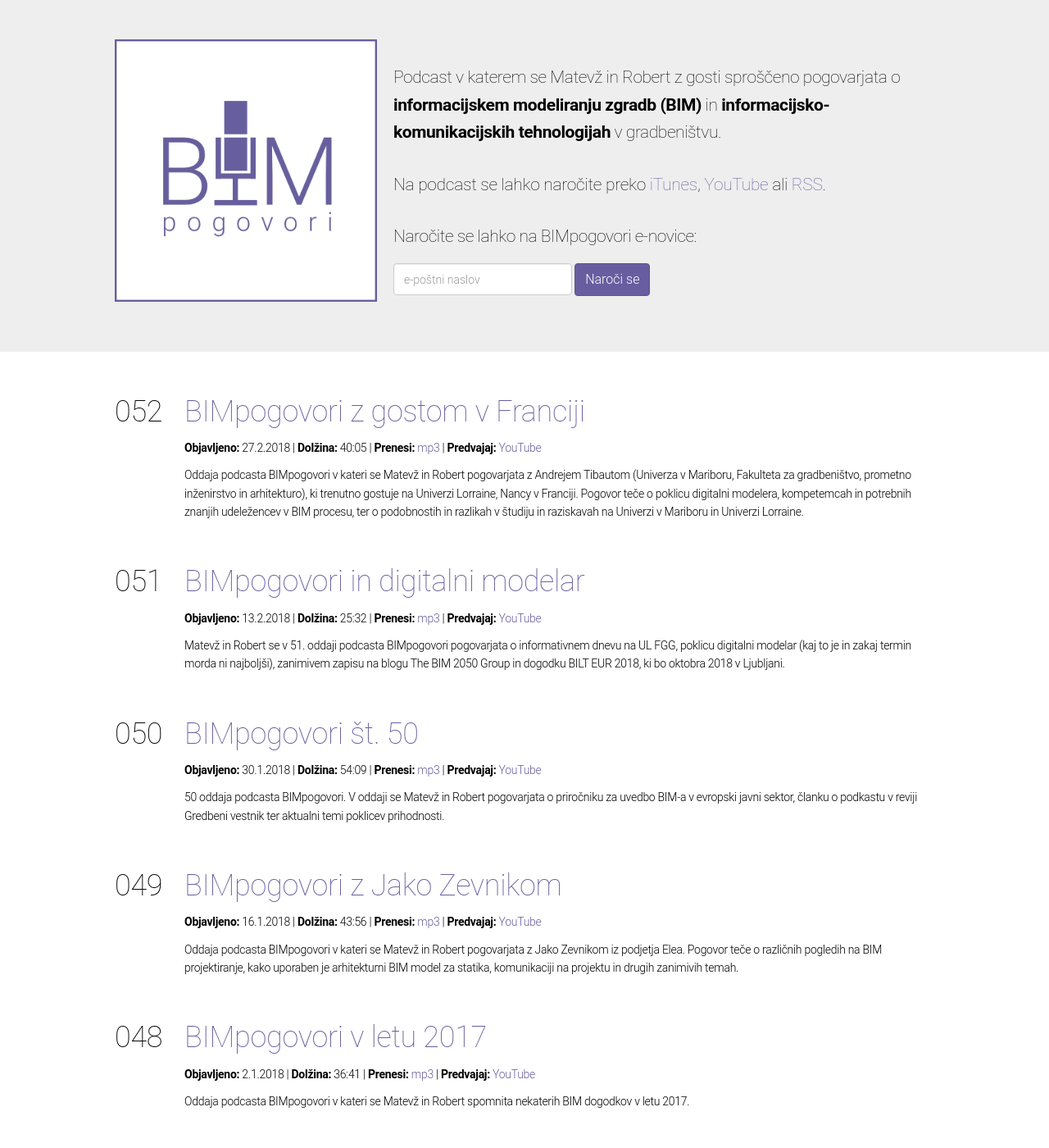
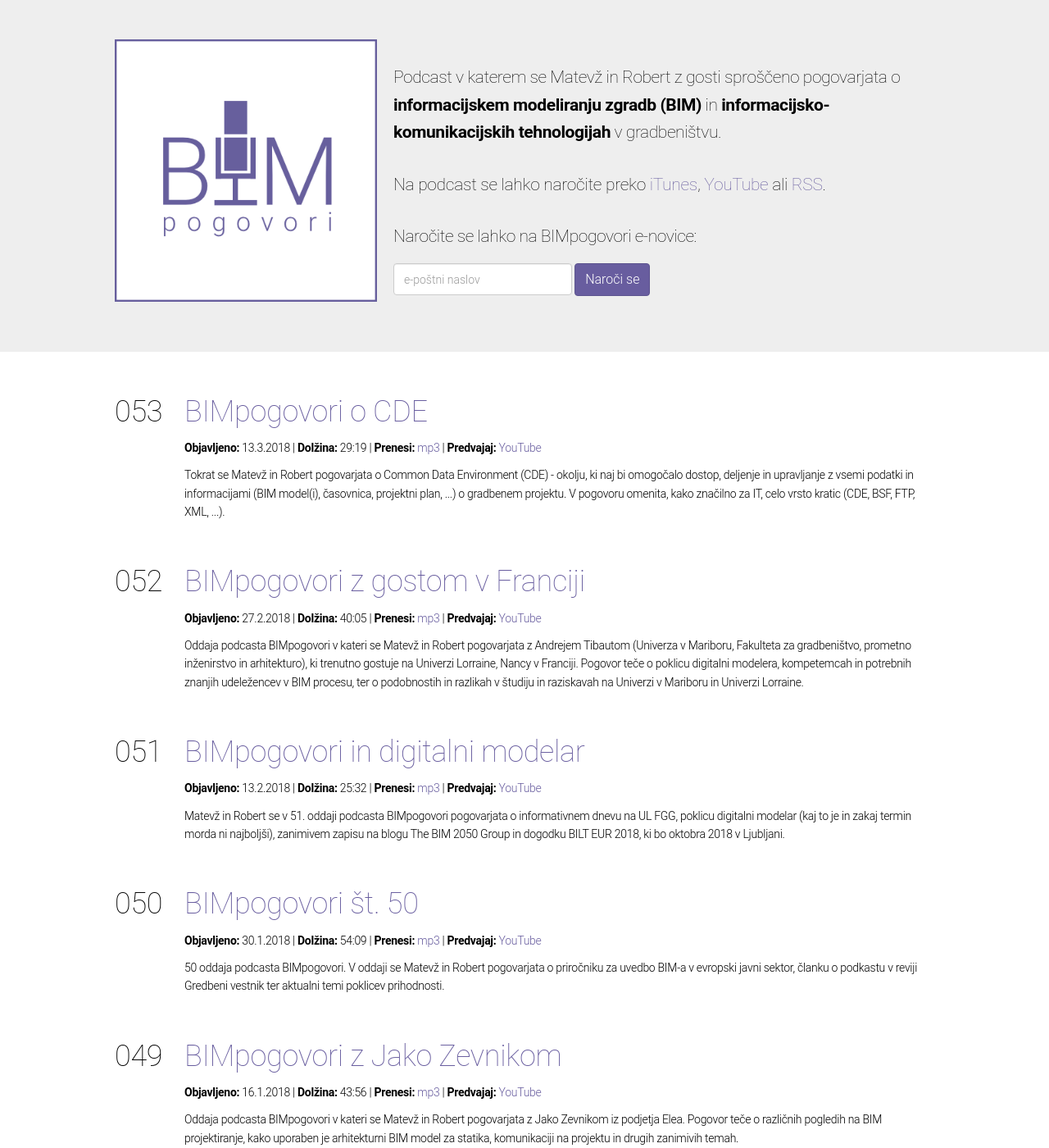
Before and after one commit to bimpogovori/bimpogovori.github.io, a Jekyll site: the page built from index.html, in a window 1280 px wide and 1400 px high. Shown: the whole window at 82% size. Built offline with Jekyll 4.4.1, drawn with Linux system fonts in a browser that asks for light colours; the list of posts is cut into pages by our own code.

```diff
--- /dev/null
+++ b/_posts/2018-03-13-053.html
@@ -0,0 +1,48 @@
+---
+layout: post
+title: BIMpogovori o CDE
+number: "053"
+duration: "29:19"
+description: Tokrat se Matevž in Robert pogovarjata o Common Data Environment (CDE) - okolju, ki naj bi omogočalo dostop, deljenje in upravljanje z vsemi podatki in informacijami (BIM model(i), časovnica, projektni plan, ...) o gradbenem projektu. V pogovoru omenita, kako značilno za IT, celo vrsto kratic (CDE, BSF, FTP, XML, ...).
+subtitle: BIMpogovori o CDE
+date: 2018-03-13
+file: "https://github.com/bimpogovori/bimpogovori.github.io/raw/master/recordings/BIMpogovori-053.mp3"
+youtube: "https://www.youtube.com/watch?v=IxTS33dppRY&t=0s&list=PLE5q5RnsyIpe4pv9xcFGHbCbrk6sVwkmQ&index=53"
+length: "21307599"
+keywords: oddaja,BIMpogovori,53,CDE,FTP,PAS 1192-2,BS 1192,viewpoint,dropbox,conject
+explicit: "no"
+image: "http://bimpogovori.si/images/itunes-v2.png"
+comments: false
+
+---
+
+<p>Gostitelj:</p>
+<ul>
+	<li>Matevž Dolenc (<a href="http://matevzdolenc.com">matevzdolenc.com</a>, <a href="http://twitter.com/matevzdolenc">@matevzdolenc</a>)</li>
+	<li>Robert Klinc (<a href="http://twitter.com/robertklinc">@robertklinc</a>)</li>
+</ul>
+
+<p>Povezave:</p>
+<ul>
+	<li>Common Data Environment (CDE) - definicije:
+		<ul>
+			<li><a href="https://www.thenbs.com/knowledge/what-is-the-common-data-environment-cde">What is the Common Data Environment (CDE)?</a></li>
+			<li>BIMDictionary - <a href="https://bimdictionary.com/en/common-data-environment/1/">Common Data Environment (CDE)</a></li>
+			<li>NBS, BIM Periodic Table - <a href="https://www.thenbs.com/knowledge/periodic-table-of-bim-bim-process">Common data environment (Cde)</a></li>
+		</ul>
+	</li>
+	<li>Nekaj CDE-jev:
+		<ul>
+			<li><a href="https://sl-si.viewpoint.com">Viewpoint for Projects</a></li>
+			<li><a href="https://www.bentley.com/en/products/brands/projectwise">ProjectWise</a></li>
+			<li><a href="https://www.conject.com/en/de/products/conjectpm-collaboration-platform/">Conject</a></li>
+		</ul>
+	</li>
+	<li>Ne ravno CDE-ji:
+		<ul>
+			<li><a href="https://en.wikipedia.org/wiki/File_Transfer_Protocol">FTP</a>-ji v vseh možnih oblikah :-)</li>
+			<li>Shranjevanje podatkov v "javnem" oblaku: <a href="https://www.dropbox.com/">DropBox</a>, <a href="https://www.google.com/drive">Google Drive</a>, <a href="https://onedrive.live.com">Microsoft OneDrive</a>, ...</li>
+			<li>Shranjevanje podatkov v "lastnem" oblaku: <a href="https://owncloud.org/">OwnCloud</a>, <a href="https://www.seafile.com/en/home/">SeaFile</a>, ...</li>
+		</ul>
+	</li>
+</ul>
```
Also changed, not shown: priporocila/index.html (+10 -0 lines), 1 other file.
